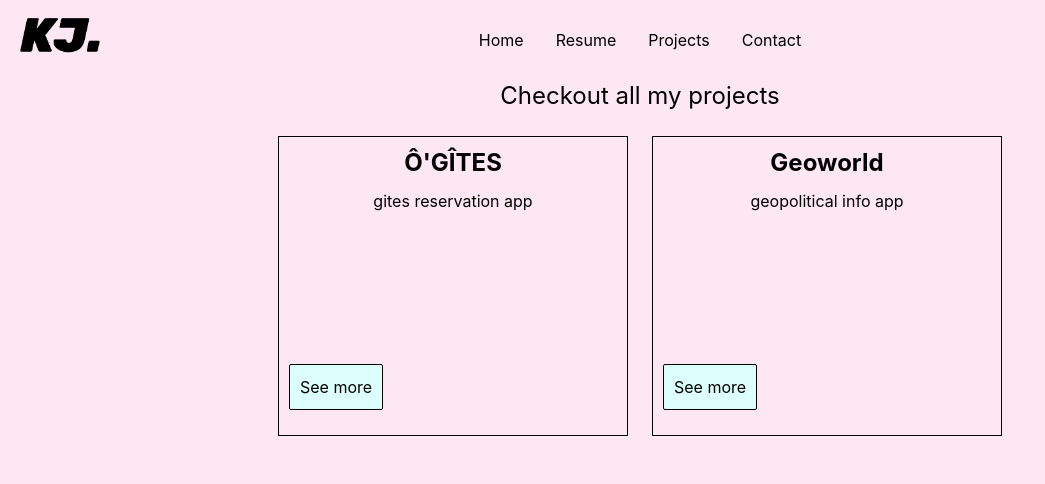
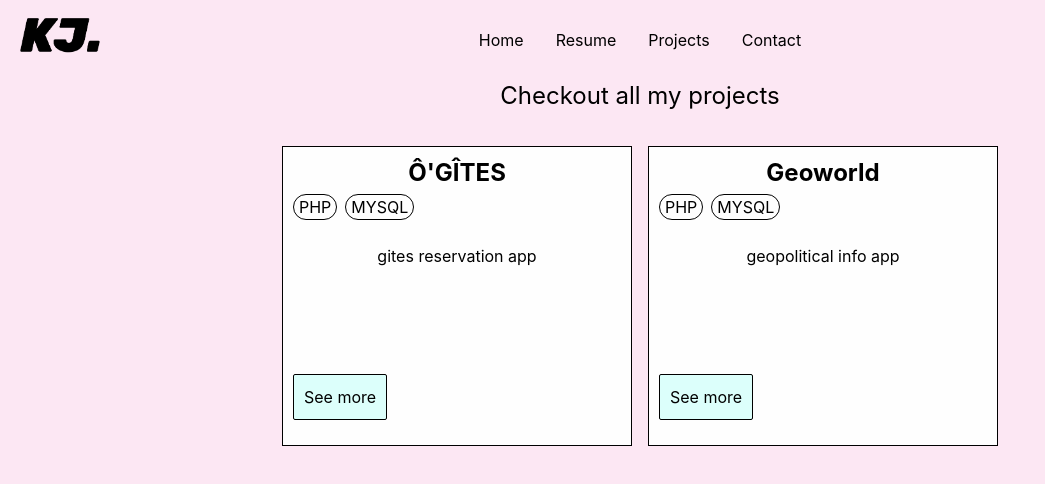
Before and after one commit to edobxt/jkancel.dev, a React (Create React App) app: page /projects in a window 1280 px wide. Shown: the top 484 px of the page, without its empty margins (0-1045 px from the left). Built offline with nearby package versions, Linux system fonts and the light colour scheme.

Commit message:
add: ajout de badges aux projets + qlq corrections

```diff
--- a/src/components/Button/Button.css
+++ b/src/components/Button/Button.css
@@ -3,4 +3,13 @@ button {
     border-radius: 2px;
     padding: 10px;
     background-color: #dcfffb;
+    -webkit-transition: background-color 200ms linear;
+    -moz-transition: background-color 200ms linear;
+    -o-transition: background-color 200ms linear;
+    -ms-transition: background-color 200ms linear;
+    transition: background-color 200ms linear;
 }
+
+button:hover {
+    background-color: #fefefe;
+}
--- /dev/null
+++ b/src/components/ProjectBadge/ProjectBadge.css
@@ -0,0 +1,8 @@
+.project-badge {
+    width: max-content;
+    height: max-content;
+    border: 1px solid;
+    border-radius: 40px;
+    padding: 0 5px 0;
+    margin-top: 5px;
+}
--- /dev/null
+++ b/src/components/ProjectBadge/ProjectBadge.tsx
@@ -0,0 +1,10 @@
+import * as React from "react";
+import "./ProjectBadge.css";
+
+interface Props {
+    title: string;
+}
+
+export const ProjectBadge: React.FC<Props> = (props) => {
+    return <div className="project-badge">{props.title}</div>;
+};
--- a/src/components/ProjectItem/ProjectItem.css
+++ b/src/components/ProjectItem/ProjectItem.css
@@ -4,6 +4,7 @@
     height: 300px;
     padding: 10px;
     position: relative;
+    background-color: #fefefe;
 }
 
 .ProjectItem:hover {
@@ -16,6 +17,10 @@
     padding-bottom: 25px;
 }
 
-.description-project {
-    padding: 10px;
+.badges-project {
+    display: flex;
+    flex-wrap: wrap;
+    left: 10;
+    width: 95%;
+    height: max-content;
 }
--- a/src/components/ProjectItem/ProjectItem.tsx
+++ b/src/components/ProjectItem/ProjectItem.tsx
@@ -1,11 +1,12 @@
 import * as React from "react";
 import "./ProjectItem.css";
-import { Button } from "../index";
+import { Button, ProjectBadge } from "../index";
 
 interface Props {
     title: string;
     description: string;
     path: string;
+    badges?: string[];
 }
 
 export const ProjectItem: React.FC<Props> = (props) => {
@@ -14,6 +15,18 @@ export const ProjectItem: React.FC<Props> = (props) => {
             <div className="tile-project font-bold">
                 <p className="text-2xl">{props.title}</p>
             </div>
+            {(() => {
+                if (props.badges) {
+                    return (
+                        <div className="badges-project flex space-x-2">
+                            {props.badges.map((title) => (
+                                <ProjectBadge title={title} />
+                            ))}
+                        </div>
+                    );
+                }
+            })()}
+            <br />
             <div className="description-project">
                 <p>{props.description}</p>
             </div>
--- a/src/components/Projects/Projects.css
+++ b/src/components/Projects/Projects.css
@@ -2,4 +2,5 @@
     /*background-color: blue; */
     margin: 0 auto;
     width: max-content;
+    padding: 10px;
 }
--- a/src/components/Projects/Projects.tsx
+++ b/src/components/Projects/Projects.tsx
@@ -9,16 +9,18 @@ export const Projects: React.FC<Props> = () => {
         <div>
             <p className="text-2xl">Checkout all my projects</p>
             <br />
-            <div className="projects-container flex space-x-6">
+            <div className="projects-container grid grid-cols-2 gap-4">
                 <ProjectItem
                     title="Ô'GÎTES"
                     description="gites reservation app"
                     path="ogites"
+                    badges={["PHP", "MYSQL"]}
                 />
                 <ProjectItem
                     title="Geoworld"
                     description="geopolitical info app"
                     path="geoworld"
+                    badges={["PHP", "MYSQL"]}
                 />
             </div>
         </div>
--- a/src/components/index.ts
+++ b/src/components/index.ts
@@ -10,3 +10,4 @@ export { SkillSection } from "./SkillsSection/SkillSection";
 export { SkillItem } from "./SkillItem/SkillItem";
 export { MissingContent } from "./MissingContent/MissingContent";
 export { ProjectItem } from "./ProjectItem/ProjectItem";
+export { ProjectBadge } from "./ProjectBadge/ProjectBadge";
```
